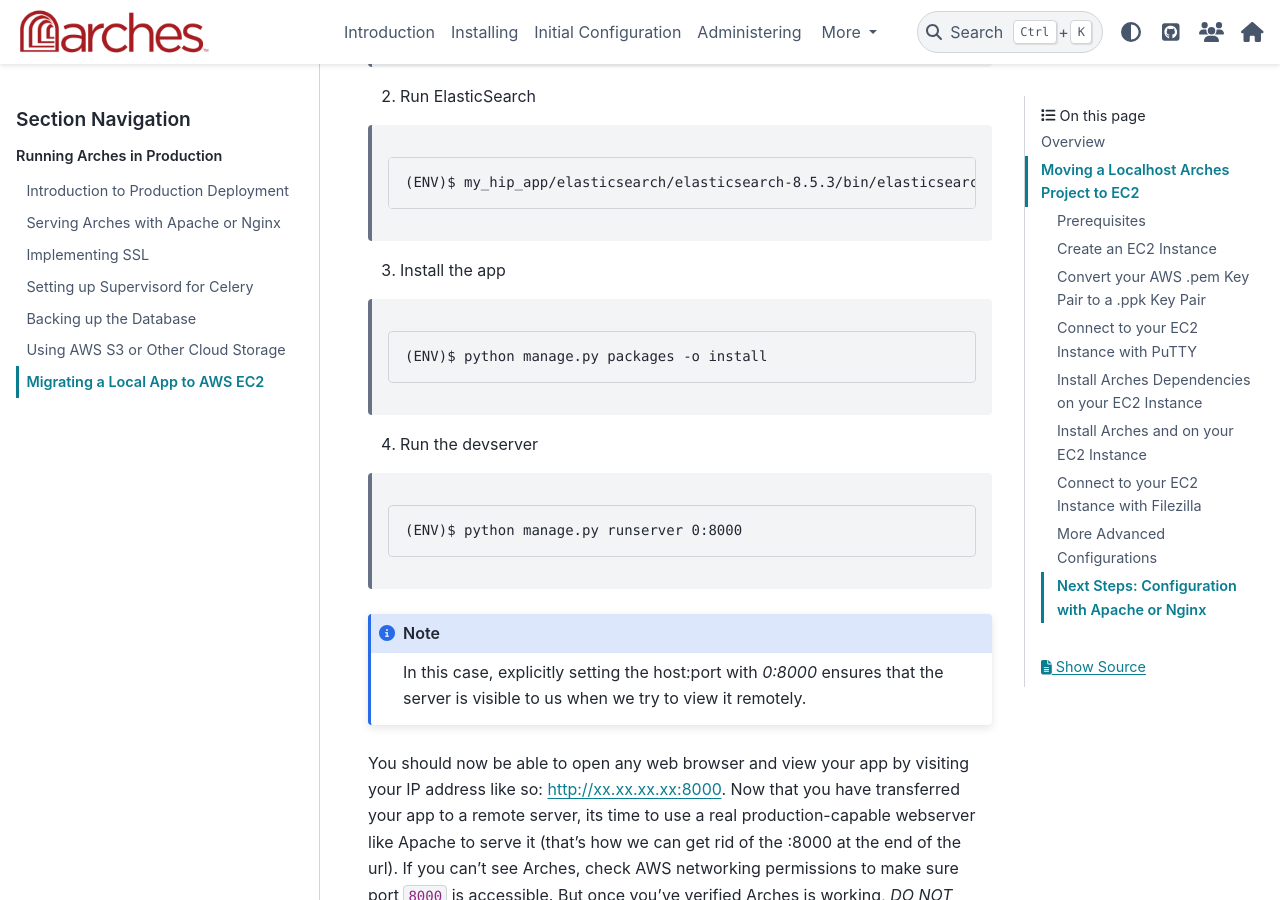
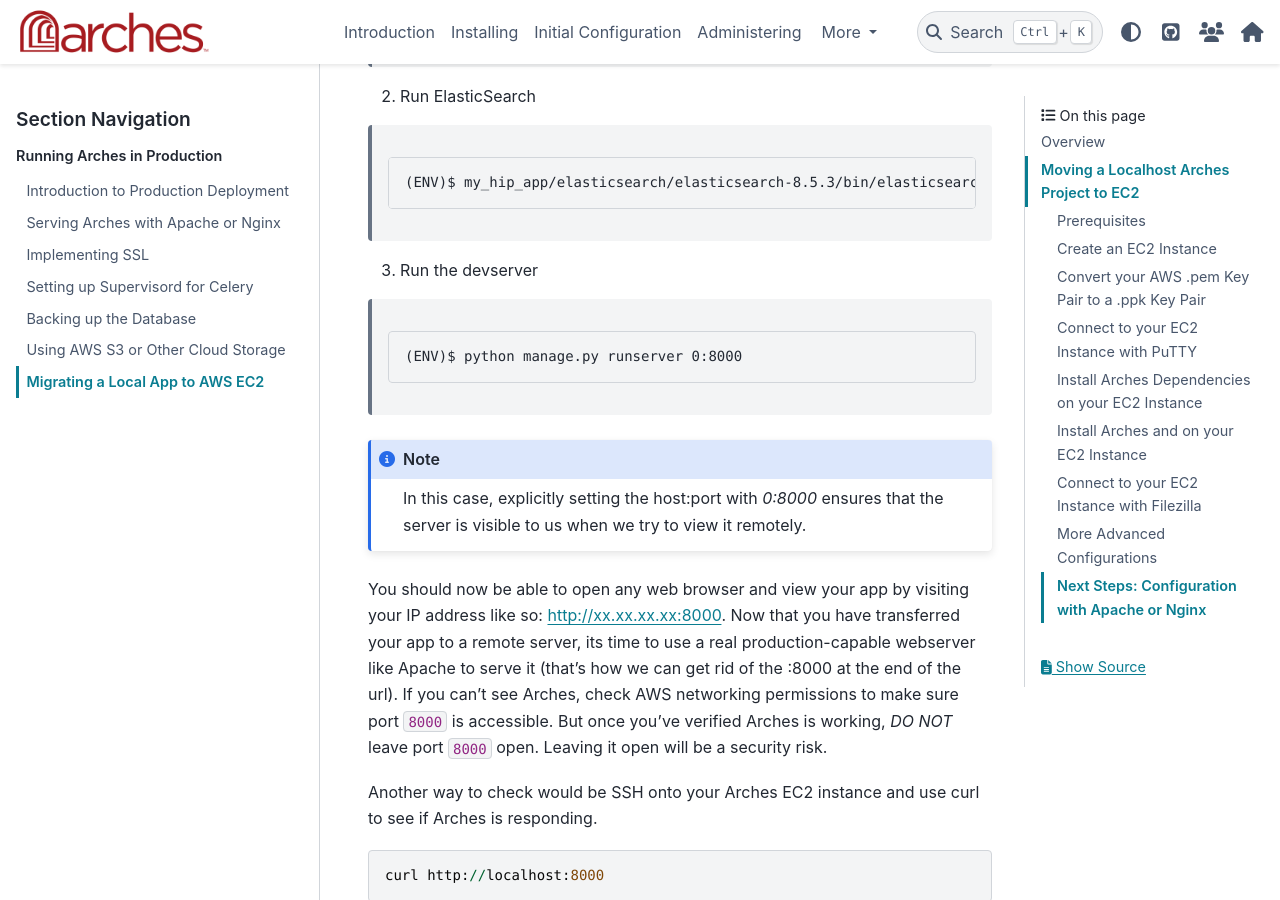
Before and after one commit to archesproject/arches-docs, a Sphinx documentation site: the page built from docs/deployment/migrating-a-local-app-to-aws-ec2.rst, in a window 1280 px wide and 900 px high, scrolled down 10884 px. Built offline with Sphinx 7.4.7 and the PyData theme 0.15.4, drawn with Linux system fonts in a browser that asks for light colours.

Commit message:
Remove reference to `-o install`
Refs archesproject/arches#11231

```diff
--- a/docs/deployment/migrating-a-local-app-to-aws-ec2.rst
+++ b/docs/deployment/migrating-a-local-app-to-aws-ec2.rst
@@ -236,14 +236,7 @@
     (ENV)$ my_hip_app/elasticsearch/elasticsearch-8.5.3/bin/elasticsearch -d
 
 
-3. Install the app
-
-  .. code-block::
-
-    (ENV)$ python manage.py packages -o install
-
-
-4. Run the devserver
+3. Run the devserver
 
   .. code-block::
 
```
